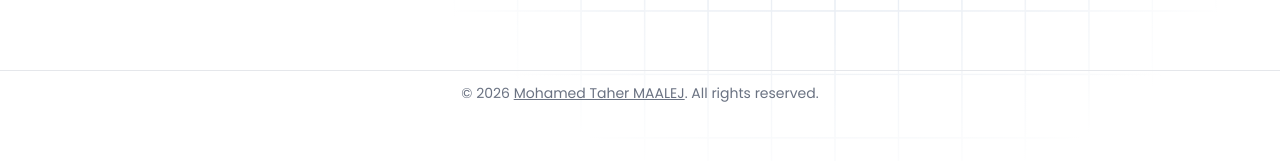
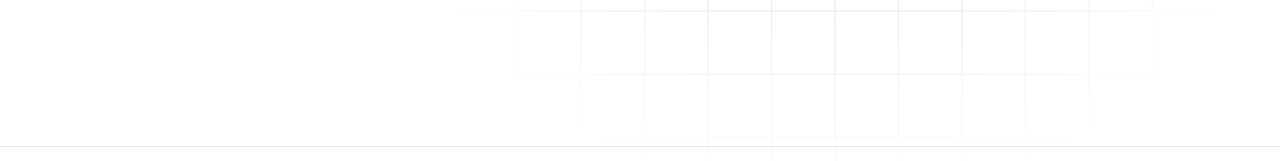
Before and after one commit to MohamedTaherMaalej/MohamedTaherMaalej.github.io, a Next.js app: page / in a window 1280 px wide. Shown: the part 609-770 px from the top of the page. Built offline with nearby package versions, Linux system fonts and the light colour scheme; a web font is replaced by a local one.

Commit message:
refactor: simplify page structure

```diff
--- a/src/app/page.tsx
+++ b/src/app/page.tsx
@@ -1,11 +1,5 @@
-import Footer from "@/components/footer";
 import HeroSection from "@/sections/hero-section";
 
 export default function Page() {
-    return (
-        <main className="max-md:px-4">
-            <HeroSection />
-            <Footer />
-        </main>
-    );
+    return <HeroSection />;
 }
```
